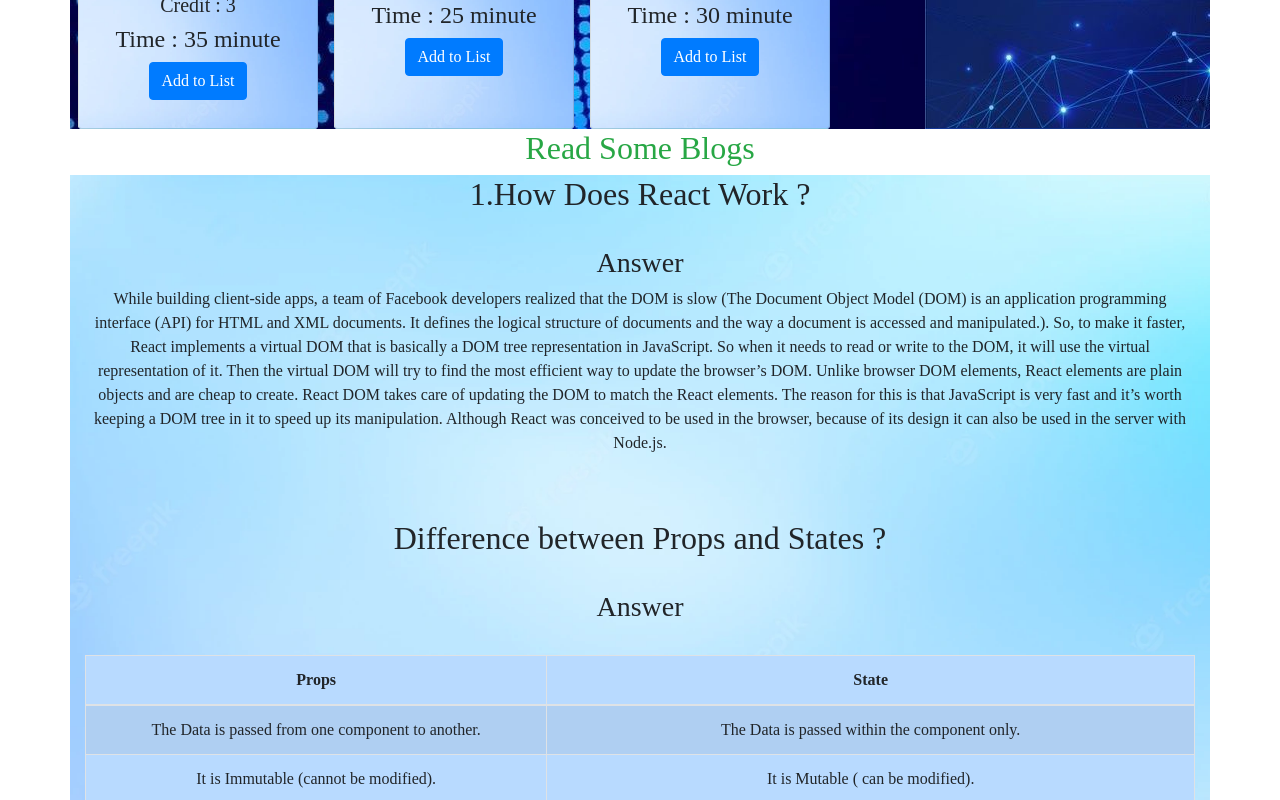
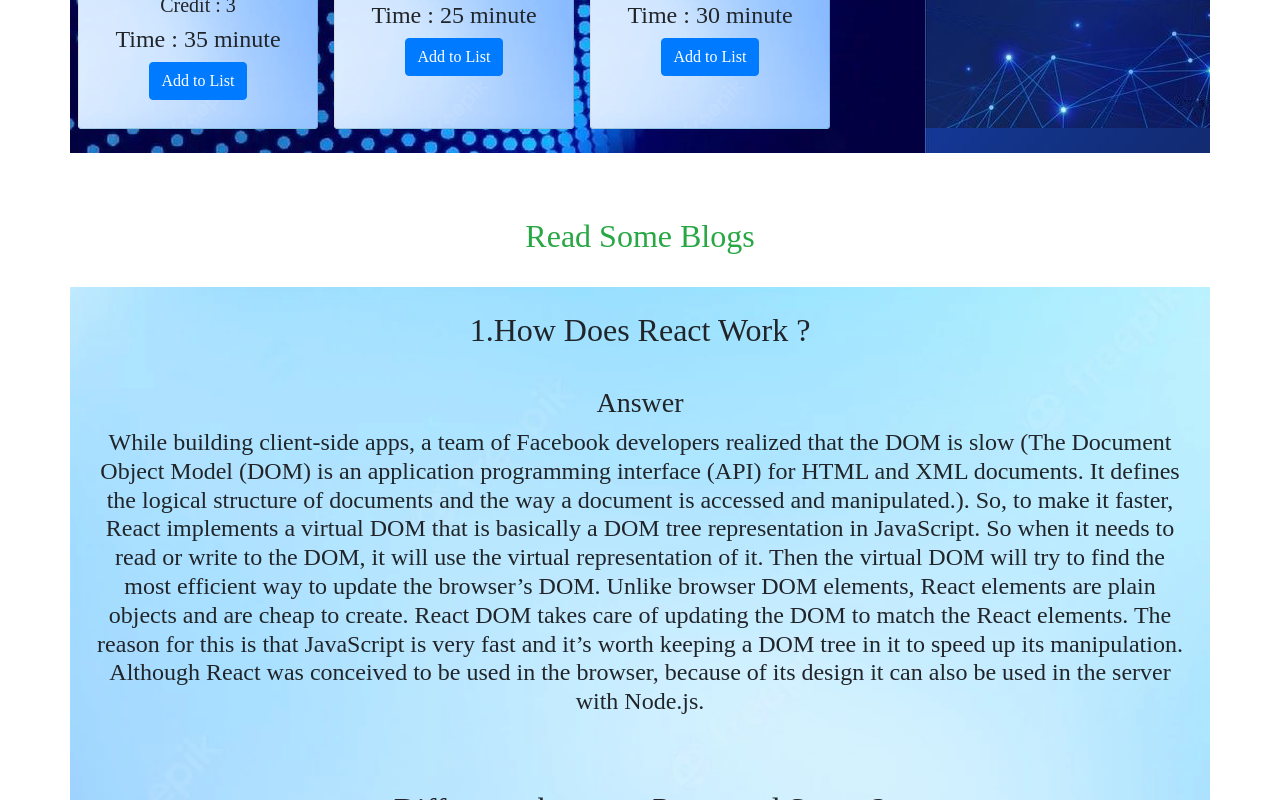
Before and after one commit to ASHRAF1925/Study-Planner, a React (Create React App) app: page / in a window 1280 px wide. Shown: the part 5900-6700 px from the top of the page. Built offline with nearby package versions, Linux system fonts and the light colour scheme.

Commit message:
all done

```diff
--- a/src/App.js
+++ b/src/App.js
@@ -12,7 +12,7 @@ function App() {
     <Header></Header>
     <h2 className='text-primary'>Select Your Sttudy Plan</h2>
     <Subjects></Subjects>
-    <h2 className="text-success">Read Some Blogs</h2>
+    <h2 className="text-success mt-5 p-3">Read Some Blogs</h2>
     <Blogs></Blogs>
     </div>
   );
--- a/src/components/Blogs/Blogs.js
+++ b/src/components/Blogs/Blogs.js
@@ -2,7 +2,7 @@ import React from 'react';
 
 const Blogs = () => {
     return (
-        <div className='img-back container'>
+        <div className='img-back container mt-3 p-4 h4 '>
             <h2>1.How Does React Work ?</h2>
             <br />
             <h3>Answer</h3>
--- a/src/components/Subjects/Subjects.js
+++ b/src/components/Subjects/Subjects.js
@@ -23,9 +23,9 @@ const new_total=total+subject.time;
 
 
     return (
-        <div className="container text-center mt-5">
+        <div className="container text-center mt-5 ">
         <div className="row">
-          <div className="col-lg-9 col-sm-12 subjects ">
+          <div className="col-lg-9 col-sm-12 subjects pb-4 ">
 
         <div className="row  ">
 
```
